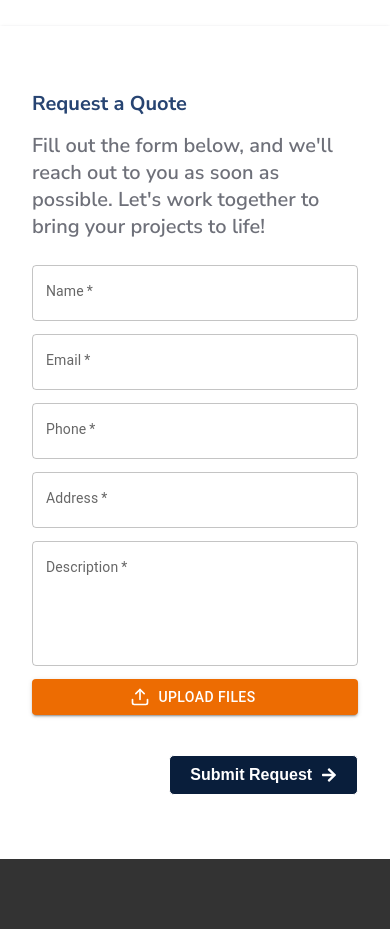
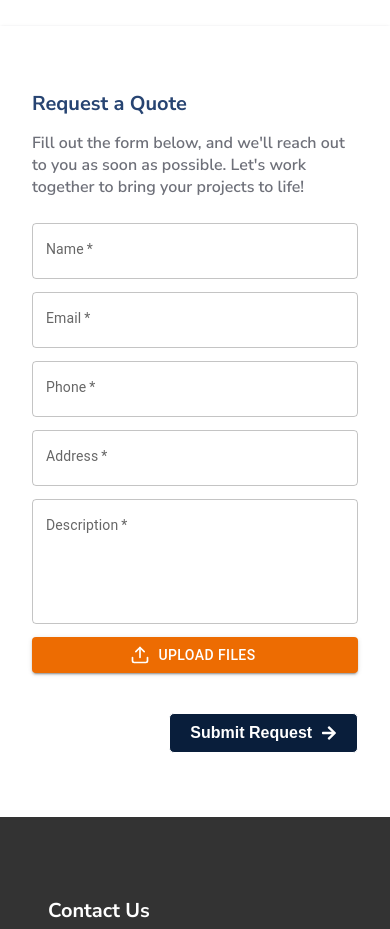
Before and after one commit to ADOBSOLUTIONS/FJD-Enterprises, a Next.js app: page / in a window 390 px wide. Shown: the part 4281-5210 px from the top of the page. Built offline with nearby package versions, Linux system fonts and the light colour scheme.

Commit message:
style quote h3

```diff
--- a/src/components/quote/quote.module.css
+++ b/src/components/quote/quote.module.css
@@ -81,7 +81,7 @@
     .formContainer h2 {
       font-size: 30px;
     }
-    .formContainer p {
+    .formContainer h3 {
       font-size: 18px;
     }
   }
@@ -109,7 +109,7 @@
     .formContainer h2 {
       font-size: 20px;
     }
-    .formContainer p {
+    .formContainer h3 {
       font-size: 16px;
     }
   }
```
